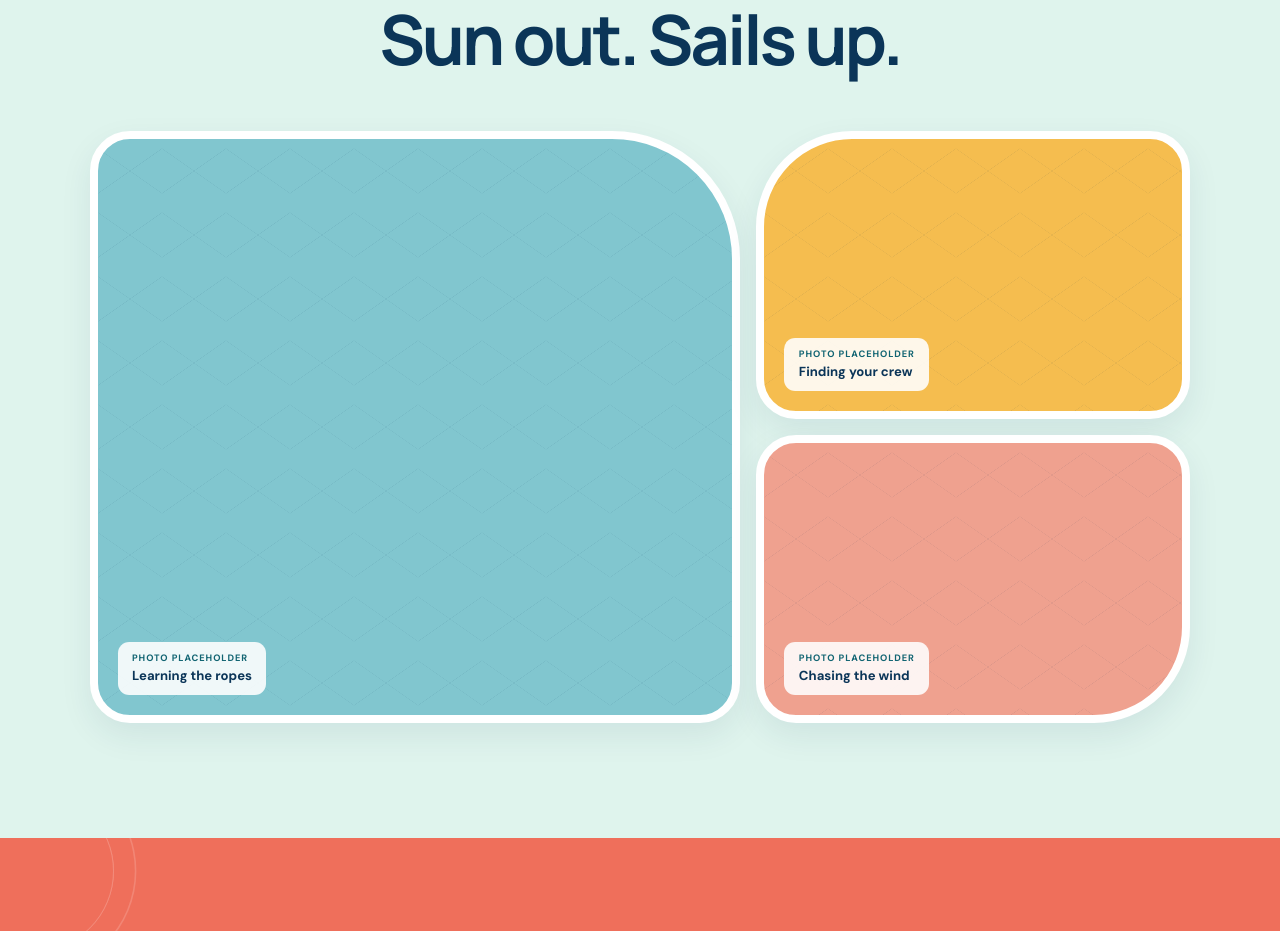
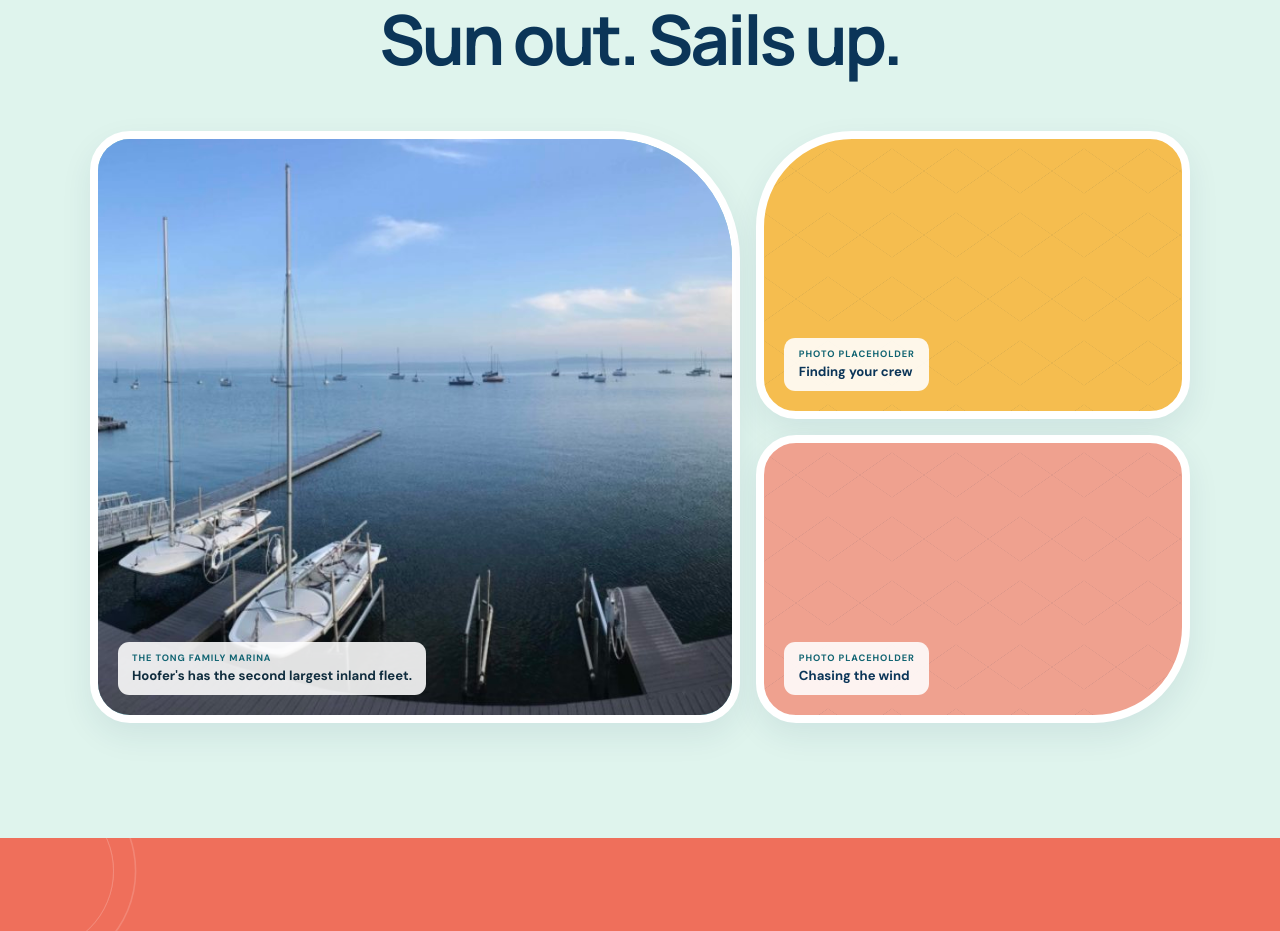
Before and after one commit to etaylor2976-cloud/HoofersYouth-2.0, a plain HTML site: page index.html in a window 1280 px wide. Shown: the part 2960-3891 px from the top of the page. Drawn offline with Linux system fonts and the light colour scheme.

Commit message:
feat: add marina gallery photo

```diff
--- a/index.html
+++ b/index.html
@@ -110,7 +110,7 @@
         <p class="eyebrow">Life on the lake</p><h2 id="gallery-title">Sun out. Sails up.</h2>
       </div>
       <div class="gallery-grid">
-        <div class="image-placeholder gallery-image gallery-one" role="img" aria-label="Placeholder for a beginner sailor learning boat controls" data-reveal><span class="placeholder-label"><small>Photo placeholder</small>Learning the ropes</span></div>
+        <div class="gallery-image gallery-one" role="img" aria-label="The Tong Family Marina and Hoofer sailing fleet on Lake Mendota" data-reveal><span class="placeholder-label"><small>The Tong Family Marina</small>Hoofer's has the second largest inland fleet.</span></div>
         <div class="image-placeholder gallery-image gallery-two" role="img" aria-label="Placeholder for a youth sailing crew laughing together" data-reveal><span class="placeholder-label"><small>Photo placeholder</small>Finding your crew</span></div>
         <div class="image-placeholder gallery-image gallery-three" role="img" aria-label="Placeholder for sailboats racing across Lake Mendota" data-reveal><span class="placeholder-label"><small>Photo placeholder</small>Chasing the wind</span></div>
       </div>
--- a/styles.css
+++ b/styles.css
@@ -156,7 +156,9 @@ section[id] { scroll-margin-top: 5.5rem; }
 .gallery-heading h2 { margin-bottom: 0; color: var(--navy); }
 .gallery-grid { display: grid; grid-template-columns: 1.2fr .8fr; grid-template-rows: repeat(2, 18rem); gap: 1rem; max-width: 85rem; margin: 0 auto; }
 .gallery-image { align-items: flex-end; padding: 1.25rem; border: .5rem solid var(--white); box-shadow: 0 .8rem 2rem rgba(11,53,88,.08); }
-.gallery-one { grid-row: 1 / 3; border-radius: 2.5rem 8rem 2.5rem 2.5rem; background-color: #81c6cf; }
+.gallery-one { position: relative; display: flex; grid-row: 1 / 3; overflow: hidden; border-radius: 2.5rem 8rem 2.5rem 2.5rem; background-color: #81c6cf; isolation: isolate; }
+.gallery-one::before { content: ""; position: absolute; z-index: -1; inset: -4%; background: url("assets/TFM-September-2019.jpg") center / cover no-repeat; }
+.gallery-one .placeholder-label { position: relative; z-index: 1; }
 .gallery-two { border-radius: 6rem 2.5rem 2.5rem 2.5rem; background-color: var(--sunny); }
 .gallery-three { border-radius: 2.5rem 2.5rem 6rem 2.5rem; background-color: #efa18f; }
 
```
Also changed, not shown: tests/homepage.test.js (+10 -1 lines).
